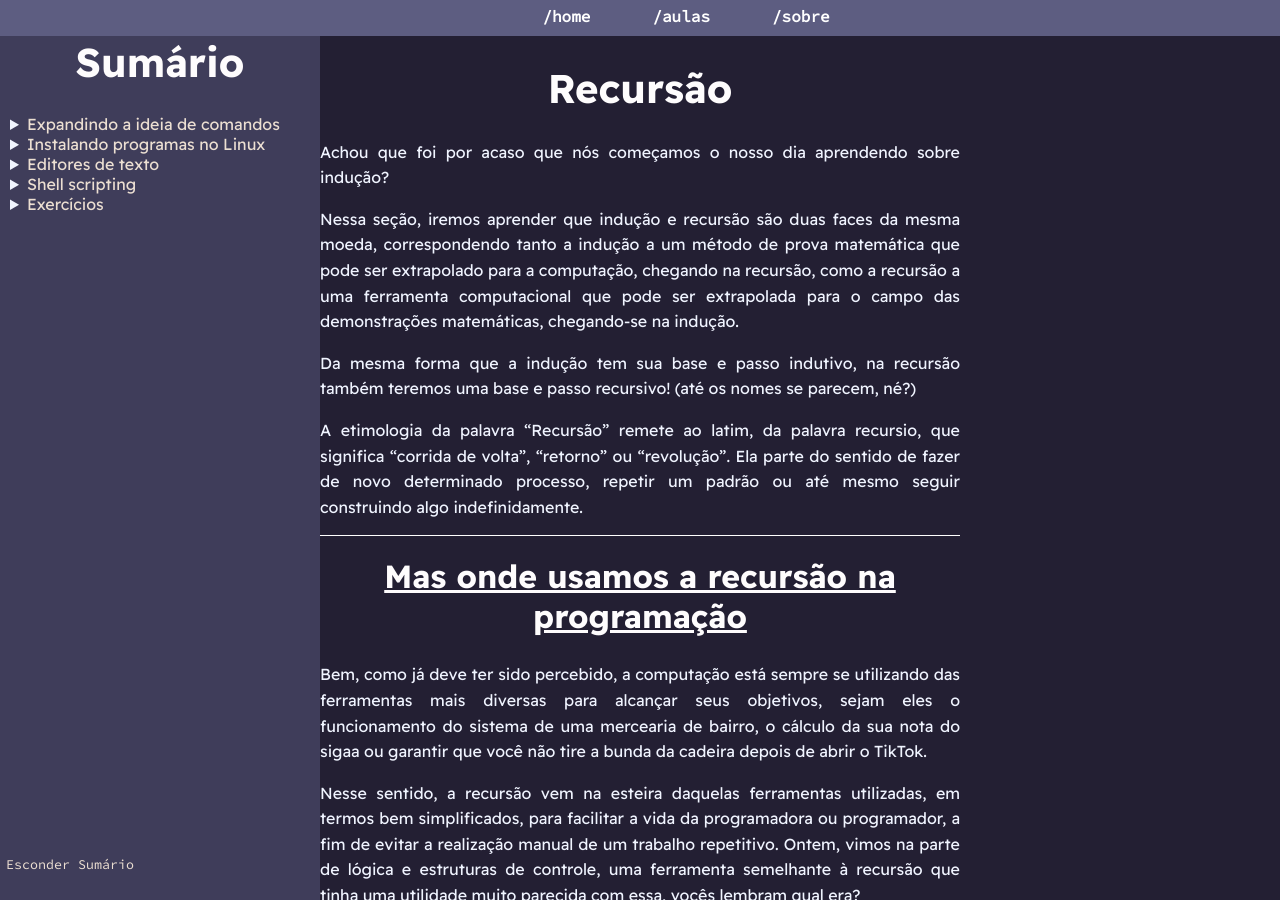
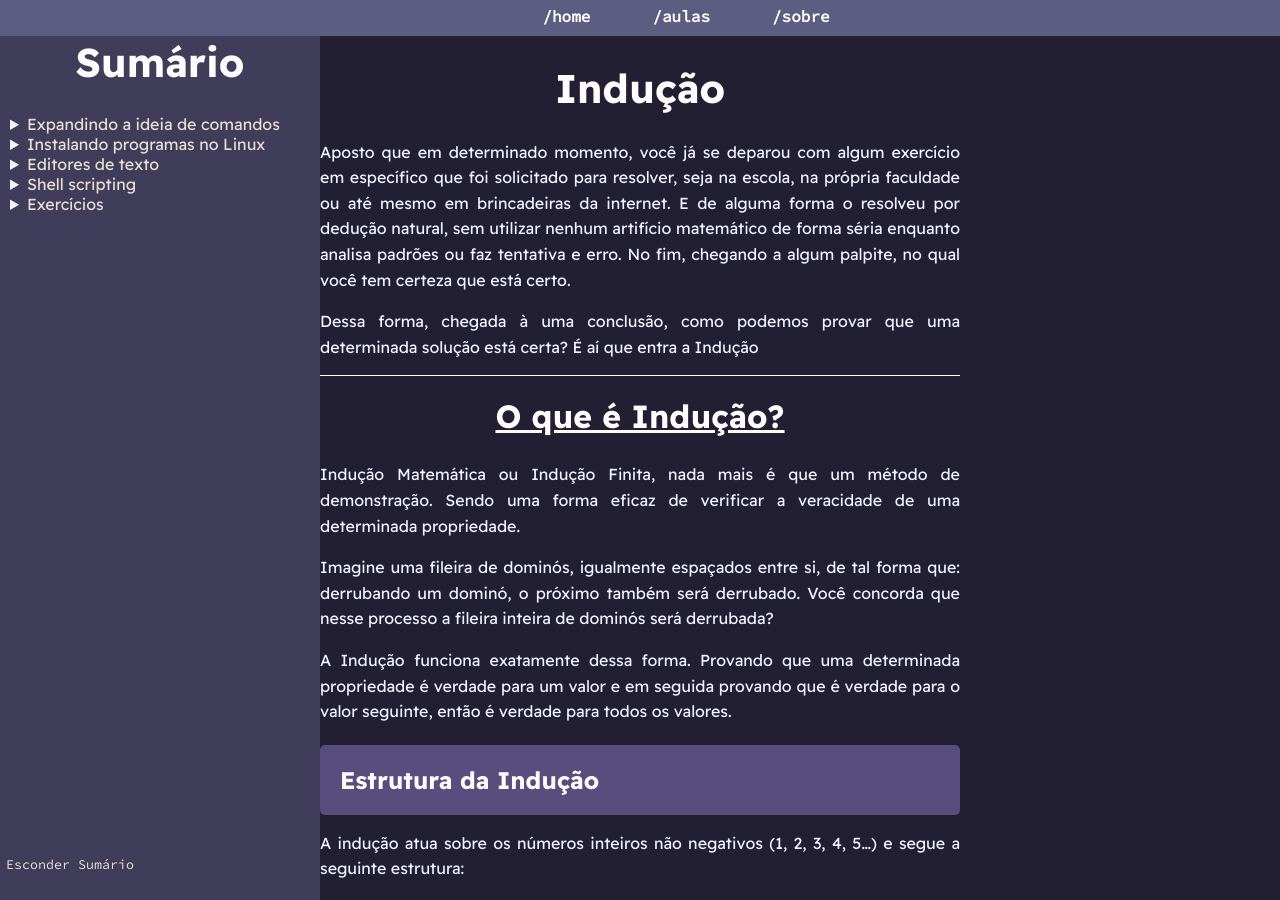
Before and after one commit to PETCC-UFRN/minicurso-demons-mat, a Jekyll site: the page built from segundoDia.md, in a window 1280 px wide and 900 px high. Built offline with Jekyll 4.4.1, drawn with Linux system fonts in a browser that asks for light colours; some of the changed text lies outside the part shown.

Commit message:
Comecei a adicionar as partes de indução

```diff
--- a/segundoDia.md
+++ b/segundoDia.md
@@ -48,6 +48,35 @@ title: Minicurso de Linux e Git
   </button>
   </div>
 
+# Indução
+Aposto que em determinado momento, você já se deparou com algum exercício em específico que foi solicitado para resolver, seja na escola, na própria faculdade ou até mesmo em brincadeiras da internet. E de alguma forma o resolveu por dedução natural, sem utilizar nenhum artifício matemático de forma séria enquanto analisa padrões ou faz tentativa e erro. No fim, chegando a algum palpite, no qual você tem certeza que está certo.
+
+Dessa forma, chegada à uma conclusão, como podemos provar que uma determinada solução está certa? É aí que entra a Indução
+
+## O que é Indução?
+Indução Matemática ou Indução Finita, nada mais é que um método de demonstração. Sendo uma forma eficaz de verificar a veracidade de uma determinada propriedade.
+
+Imagine uma fileira de dominós, igualmente espaçados entre si, de tal forma que: derrubando um dominó, o próximo também será derrubado.
+Você concorda que nesse processo a fileira inteira de dominós será derrubada?
+
+A Indução funciona exatamente dessa forma. Provando que uma determinada propriedade é verdade para um valor e em seguida provando que é verdade para o valor seguinte, então é verdade para todos os valores.
+
+### Estrutura da Indução
+A indução atua sobre os números inteiros não negativos (1, 2, 3, 4, 5...) e segue a seguinte estrutura:
+- Passo base: Provamos que é verdade para o primeiro valor.
+- Passo indutivo: Provamos que é verdade para o valor seguinte.
+  	- Hipótese de indução
+  	- Verificação da hipótese
+
+Por enquanto, apenas se familiarize com o que é. Ainda explicaremos como colocar em prática.
+
+## Soma de Gauss
+
+### Indução em Prática
+
+## Exercício 1
+
+## Indução Forte
 
 # Recursão
 Achou que foi por acaso que nós começamos o nosso dia aprendendo sobre indução?
```
